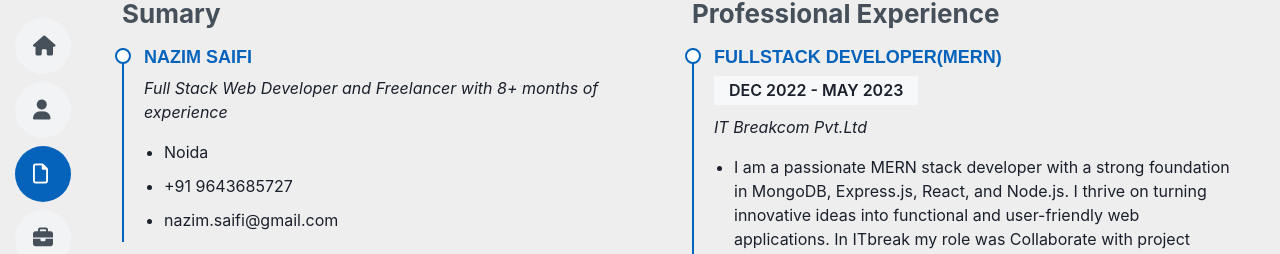
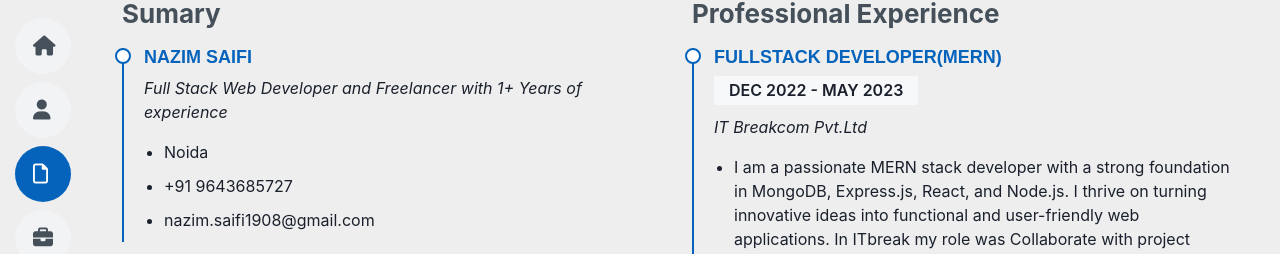
Before and after one commit to heyNazim/nazim-portfolio, a React (Create React App) app in the folder client/: page /page/resume in a window 1280 px wide. Shown: the part 190-444 px from the top of the page. Built offline with nearby package versions, Linux system fonts and the light colour scheme.

Commit message:
resumeadd

```diff
--- a/client/src/components/Resume.jsx
+++ b/client/src/components/Resume.jsx
@@ -13,11 +13,11 @@ function Resume() {
             <h3 className="resume-title">Sumary</h3>
             <div className="resume-item pb-0">
               <h4>Nazim Saifi</h4>
-              <p><em>Full Stack Web Developer and Freelancer with 8+ months of experience</em></p>
+              <p><em>Full Stack Web Developer and Freelancer with 1+ Years of experience</em></p>
               <ul>
                 <li>Noida</li>
-                <li><a href="tel:+917880811002" style={{ textDecoration: "none", color: "inherit" }}>+91 9643685727</a></li>
-                <li><a href="mailto:heyshivanshu01@gmail.com" style={{ textDecoration: "none", color: "inherit" }}>nazim.saifi@gmail.com</a></li>
+                <li><a href="tel:+919643685727" style={{ textDecoration: "none", color: "inherit" }}>+91 9643685727</a></li>
+                <li><a href="mailto:nazim.saifi1908@gmail.com" style={{ textDecoration: "none", color: "inherit" }}>nazim.saifi1908@gmail.com</a></li>
               </ul>
             </div>
 
```
